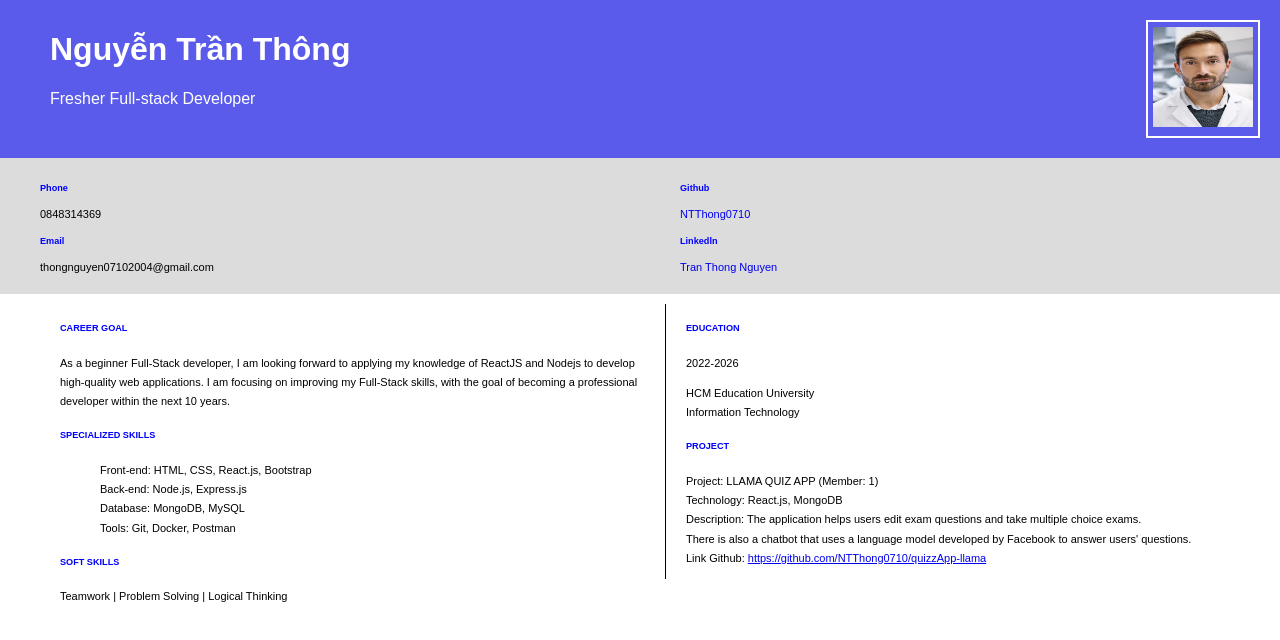
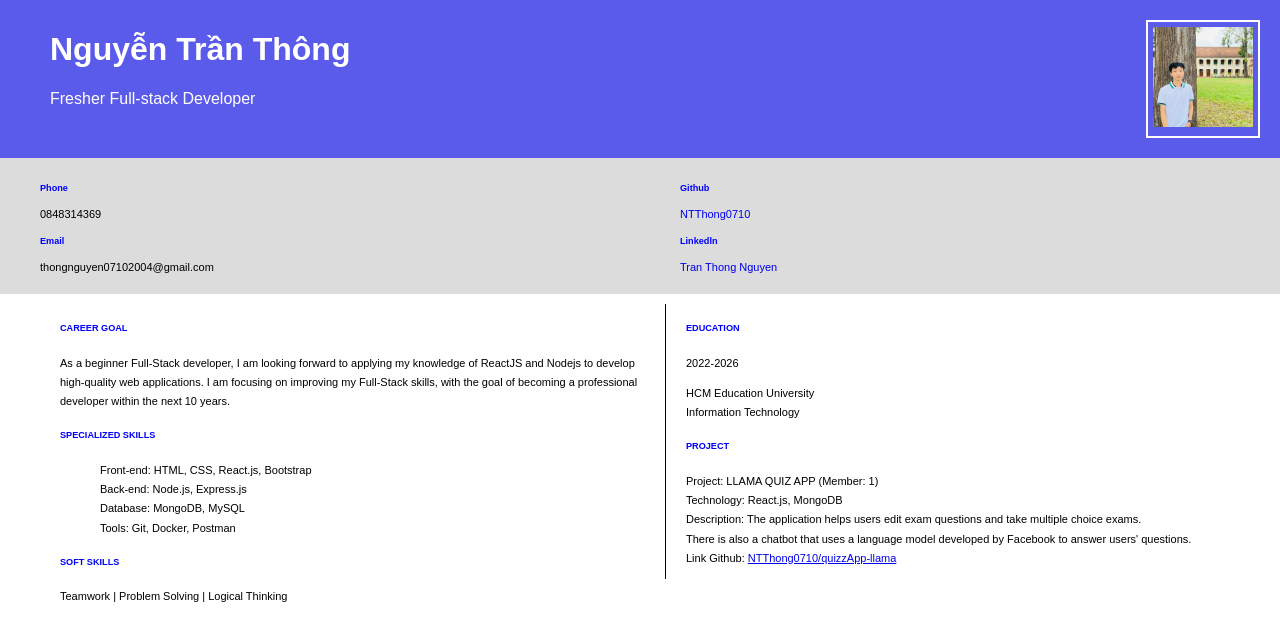
Before and after one commit to NTThong0710/CV-test, a plain HTML site: page index.html in a window 1280 px wide. Drawn offline with Linux system fonts and the light colour scheme.

Commit message:
maybelast

```diff
--- a/index.html
+++ b/index.html
@@ -13,7 +13,7 @@
             <p>Fresher Full-stack Developer</p>
         </div>
         <div class="img">
-            <img src="./images/image.avif">
+            <img src="./images/SelfPic.jpg">
         </div>
     </header>
     <div style="clear: both;"></div>
@@ -65,7 +65,7 @@
                     <br>
                     There is also a chatbot that uses a language model developed by Facebook to answer users' questions.
                     <br>
-                    Link Github: <a href="https://github.com/NTThong0710/quizzApp-llama">https://github.com/NTThong0710/quizzApp-llama</a></p>
+                    Link Github: <a href="https://github.com/NTThong0710/quizzApp-llama">NTThong0710/quizzApp-llama</a></p>
 
             </div>
         </section>
```
Also changed, not shown: images/SelfPic.jpg (added), images/image.avif (deleted).
